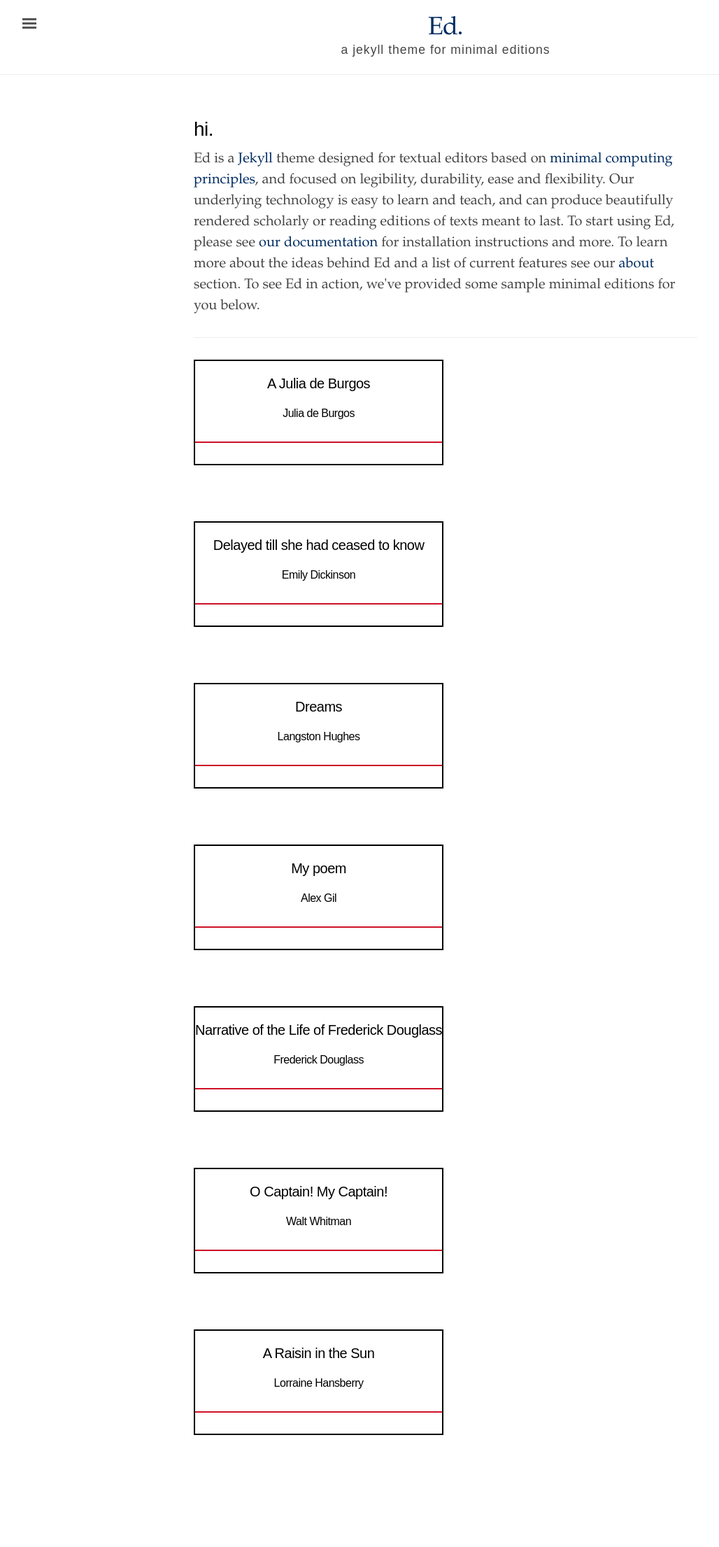
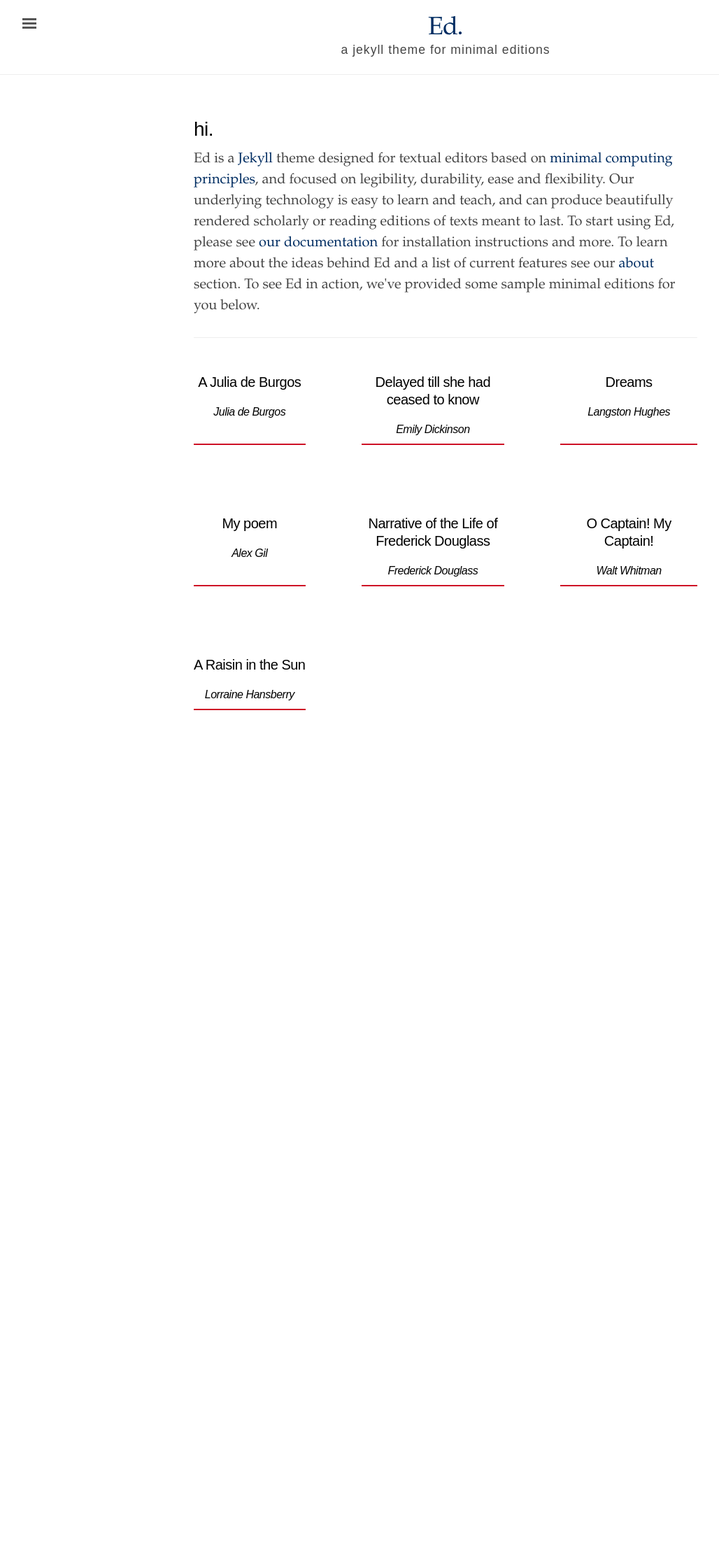
Before and after one commit to minicomp/ed, a Jekyll site: the page built from index.html, in a window 1280 px wide. Shown: the whole page at 70% size, without its empty margins (3-1031 px from the left). Built offline with Jekyll 4.4.1, drawn with Linux system fonts in a browser that asks for light colours; after the commit the page ends 1175 px from its top, so only the background shows below that.

Commit message:
finished first iteration of grid

```diff
--- a/_sass/_ed.scss
+++ b/_sass/_ed.scss
@@ -159,10 +159,6 @@ hr {
   border: 0;
   border-top: 1px solid #eee;
   border-bottom: 1px solid #fff;
-}
-
-.toc-hr {
-  border-color: $accent-color;
 }
 
 /* Search highlighting */
@@ -713,6 +709,15 @@ li.prose-indent {
 
 /* Table of Contents */
 
+div.toc {
+    display: block;
+  }
+
+div.toc-entry {
+  text-align: center;
+  border-bottom: 2px solid $accent-color;
+}
+
 .toc h2, .toc h2 a {
   color: $heading-color;
   font-size: 1em;
@@ -720,19 +725,17 @@ li.prose-indent {
 
 .toc h2.author {
   font-size: .8em;
+  font-style: italic;
 }
 
-div.toc {
-  margin-bottom: 4rem;
-  display: inline-grid;
-  grid-gap: 4em;
+@media (min-width: 30em) {
+  div.toc {
+    margin-bottom: 4rem;
+    display: inline-grid;
+    grid-template-columns: auto auto auto;
+    grid-gap: 4em;
+  }
 }
-
-div.toc-entry {
-  border: 2px solid black; /* for testing purposes */
-  text-align: center;
-}
-
 
 /*
   Themes
--- a/index.html
+++ b/index.html
@@ -26,7 +26,6 @@ title: "Ed."
         {{ item.title }}
       </a></h2>
       <h2 class="author">{{ item.author }}</h2>
-      <hr class="toc-hr">
     </div>
   {% endfor %}
 </div>
```
